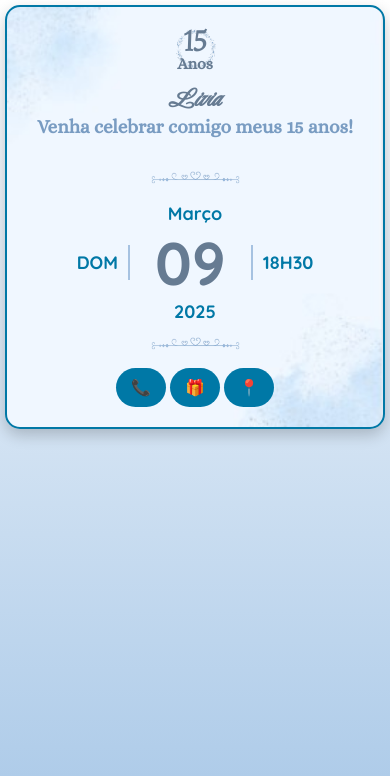
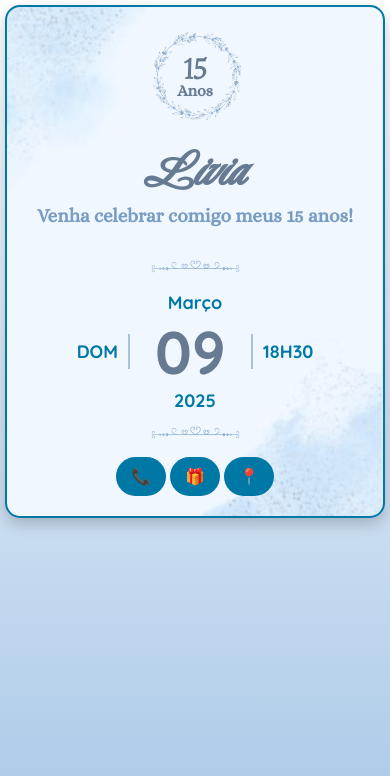
Before and after one commit to VittorN-01/Convite, a plain HTML site: page index.html in a window 390 px wide. Drawn offline with Linux system fonts and the light colour scheme.

Commit message:
Update app.css

```diff
--- a/app.css
+++ b/app.css
@@ -290,7 +290,7 @@
 
   .destaque-vinha {
     width: 100%; /* Usa toda a largura disponível */
-    height: auto; /* Ajusta a altura proporcionalmente */
+    height: 100px; /* Ajusta a altura proporcionalmente */
     font-size: 1.5rem; /* Reduz o tamanho da fonte */
     margin: 10px 0; /* Espaço superior e inferior */
   }
@@ -381,7 +381,7 @@
   }
 
   .header h1 {
-    font-size: 1.8rem; /* Reduz ainda mais o tamanho do título */
+    font-size: 3.5rem; /* Reduz ainda mais o tamanho do título */
   }
 
   .idade {
```
